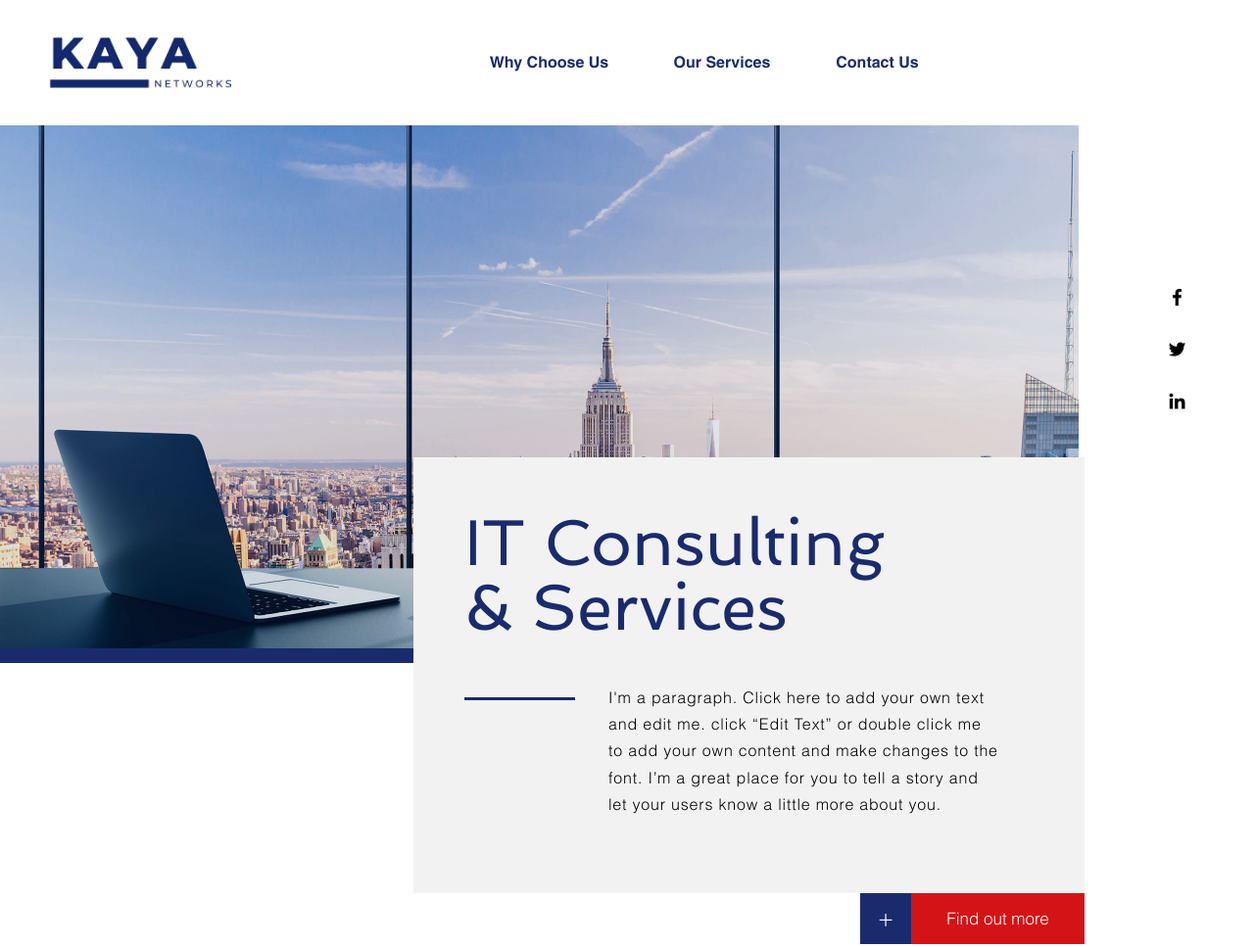
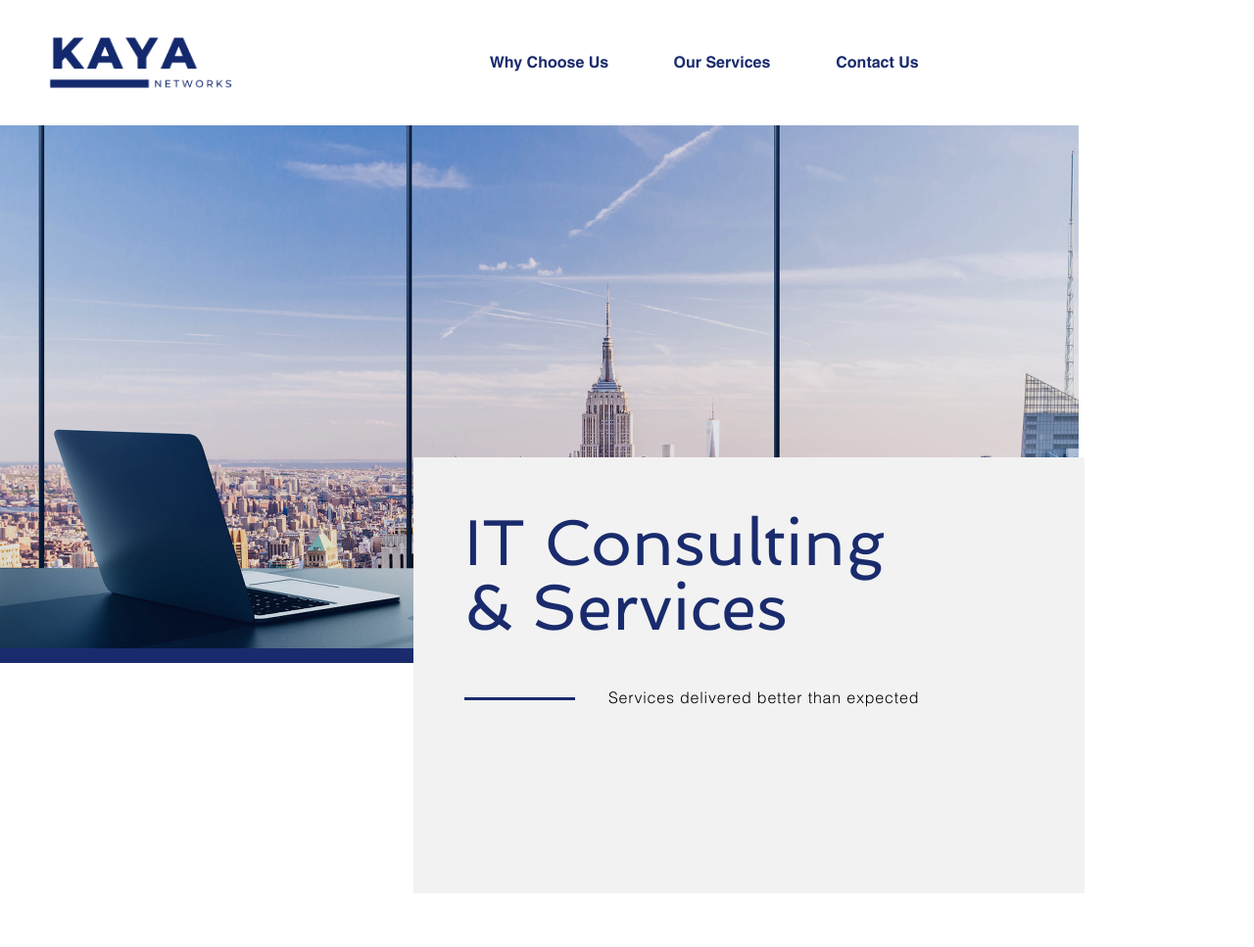
Before and after one commit to kayanetworks/kayanetworksio, a plain HTML site: page index.html in a window 1280 px wide. Shown: the top 967 px of the page at 98% size. Drawn offline with Linux system fonts and the light colour scheme.

Commit message:
Update index.html

```diff
--- a/index.html
+++ b/index.html
@@ -1,7 +1,7 @@
 <!DOCTYPE html>
 <html lang="en">
   <head>
-    <title>Kaya Networks IO</title>
+    <title>Kaya Networks</title>
     <meta http-equiv="Content-Type" content="text/html; charset=UTF-8">
     <meta name="viewport" content="width=device-width, initial-scale=1 id="wixDesktopViewport">
     <meta http-equiv="X-UA-Compatible" content="IE=edge">
@@ -44,29 +44,6 @@
                     <a data-testid="linkElement" href="https://kayanetworks.io" class="" aria-disabled="false">
                       <img src="./img/kaya_networks_logo_trans.png" alt="Kaya Newtorks" title="Kaya Networks" width="192px"/>
                     </a>
-                  </div>
-                </div>
-              </div>
-              <div id="pinnedTopRight">
-                <div id="comp-j6qblbvb-pinned-layer" class="riLfl">
-                  <div id="comp-j6qblbvb" class="_2O-Ry">
-                    <ul class="xb9fU" aria-label="Social Bar">
-                      <li id="dataItem-j6qblbvz1-comp-j6qblbvb" class="_3lu8e">
-                        <a data-testid="linkElement" href="https://www.facebook.com/wix" target="_blank" class="_26AQd">
-                          <wix-image id="img_0_comp-j6qblbvb" class="_1-6YJ uWpzU" data-image-info="{&quot;containerId&quot;:&quot;dataItem-j6qblbvz1-comp-j6qblbvb&quot;,&quot;displayMode&quot;:&quot;fill&quot;,&quot;imageData&quot;:{&quot;width&quot;:200,&quot;height&quot;:200,&quot;uri&quot;:&quot;facebook.png&quot;,&quot;displayMode&quot;:&quot;fill&quot;}}" data-has-bg-scroll-effect="" data-bg-effect-name="" data-has-ssr-src="" data-src="https://static.wixstatic.com/media/facebook.png/v1/fill/w_46,h_46,al_c,q_85,usm_0.66_1.00_0.01,enc_auto/facebook.png"><img alt="Facebook" fetchpriority="high" src="./img/facebook.png" style="width: 23px; height: 23px; object-fit: cover;"></wix-image>
-                        </a>
-                      </li>
-                      <li id="dataItem-j6qblbvz2-comp-j6qblbvb" class="_3lu8e">
-                        <a data-testid="linkElement" href="https://twitter.com/wix" target="_blank" class="_26AQd">
-                          <wix-image id="img_1_comp-j6qblbvb" class="_1-6YJ uWpzU" data-image-info="{&quot;containerId&quot;:&quot;dataItem-j6qblbvz2-comp-j6qblbvb&quot;,&quot;displayMode&quot;:&quot;fill&quot;,&quot;imageData&quot;:{&quot;width&quot;:200,&quot;height&quot;:200,&quot;uri&quot;:&quot;twitter.png&quot;,&quot;displayMode&quot;:&quot;fill&quot;}}" data-has-bg-scroll-effect="" data-bg-effect-name="" data-has-ssr-src="" data-src="https://static.wixstatic.com/media/twitter.png/v1/fill/w_46,h_46,al_c,q_85,usm_0.66_1.00_0.01,enc_auto/twitter.png"><img alt="Twitter" fetchpriority="high" src="./img/twitter.png" style="width: 23px; height: 23px; object-fit: cover;"></wix-image>
-                        </a>
-                      </li>
-                      <li id="dataItem-j6qbmr5i-comp-j6qblbvb" class="_3lu8e">
-                        <a data-testid="linkElement" href="https://www.linkedin.com/company/wix-com" target="_blank" class="_26AQd">
-                          <wix-image id="img_2_comp-j6qblbvb" class="_1-6YJ uWpzU" data-image-info="{&quot;containerId&quot;:&quot;dataItem-j6qbmr5i-comp-j6qblbvb&quot;,&quot;displayMode&quot;:&quot;fill&quot;,&quot;imageData&quot;:{&quot;width&quot;:200,&quot;height&quot;:200,&quot;uri&quot;:&quot;linkedin.png&quot;,&quot;displayMode&quot;:&quot;fill&quot;}}" data-has-bg-scroll-effect="" data-bg-effect-name="" data-has-ssr-src="" data-src="https://static.wixstatic.com/media/linkedin.png/v1/fill/w_46,h_46,al_c,q_85,usm_0.66_1.00_0.01,enc_auto/linkedin.png"><img alt="Linkedin" fetchpriority="high" src="./img/linkedin.png" style="width: 23px; height: 23px; object-fit: cover;"></wix-image>
-                        </a>
-                      </li>
-                    </ul>
                   </div>
                 </div>
               </div>
@@ -220,15 +197,11 @@
                                             </div>
                                             <div id="comp-j7gcbzz1" class="_2UdPt"></div>
                                             <div id="comp-j6gol4rv" class="_1Q9if _3bcaz" data-testid="richTextElement">
-                                              <p class="font_8" style="line-height:1.7em; font-size:16px;"><span style="letter-spacing:0.05em;">I'm a paragraph. Click here to add your own text and edit me. click “Edit Text” or double click me to add your own content and make changes to the font. I’m a great place for you to tell a story and let your users know a little more about you.</span></p>
+                                              <p class="font_8" style="line-height:1.7em; font-size:16px;"><span style="letter-spacing:0.05em;">Services delivered better than expected</span></p>
                                             </div>
                                           </div>
                                         </div>
                                       </div>
-                                      <div class="_2UgQw" id="comp-j6gnaecp" aria-disabled="false"><a data-testid="linkElement" href="././why-choose-us.html" class="_1fbEI" aria-disabled="false"><span class="_1Qjd7">+</span></a></div>
-                                      <div class="_2UgQw" id="comp-j6gmwc8i" aria-disabled="false"><a data-testid="linkElement" href="././why-choose-us.html" class="_1fbEI" aria-disabled="false"><span class="_1Qjd7">Find out more</span></a></div>
-                                    </div>
-                                  </div>
                                 </div>
                               </div>
                             </section>
```
